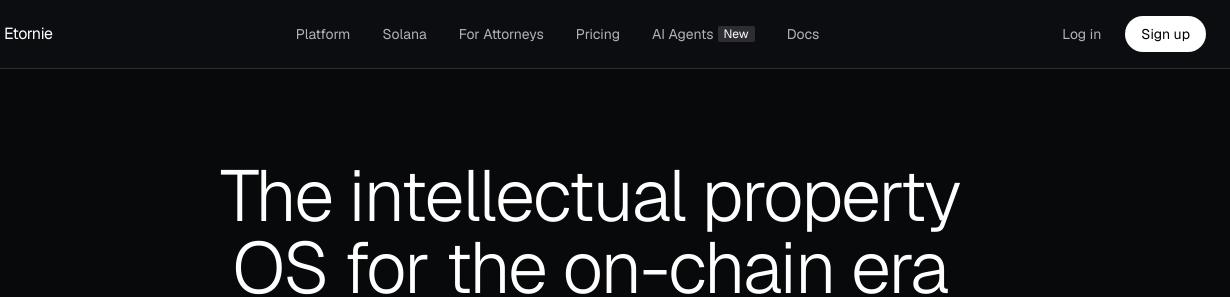
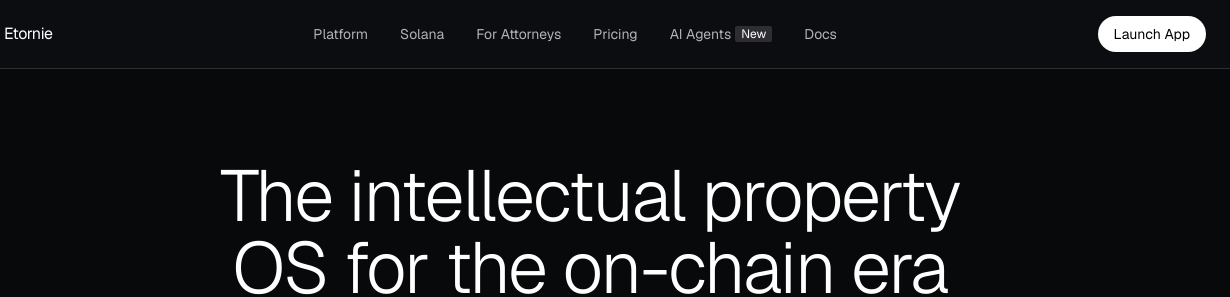
Before and after one commit to wienerlabs/etornie.xyz, a plain HTML site: page index.html in a window 1280 px wide. Shown: the top 297 px of the page, 50-1280 px from the left. Drawn offline with nearby package versions, Linux system fonts and the light colour scheme.

Commit message:
refactor: replace nav Log in/Sign up with single Launch App button
Consolidate the two-button nav (Log in text link + Sign up) into one
primary 'Launch App' CTA pointing to https://etornie.vercel.app/ across
all 8 pages. attorney.html nav (Attorney Portal) left as-is.

```diff
--- a/index.html
+++ b/index.html
@@ -102,8 +102,7 @@ pointer-events: none;
             <a href="/docs.html" class="hover:text-white transition-colors font-geist">Docs</a>
         </div>
         <div class="flex items-center gap-6">
-            <a href="https://etornie.vercel.app/" class="text-sm font-normal hover:text-white text-[#b0b3b8] transition-colors font-geist">Log in</a>
-            <a href="/pricing.html" class="bg-white text-black text-sm font-normal px-4 py-2 rounded-full hover:bg-gray-200 transition-colors font-geist">Sign up</a>
+            <a href="https://etornie.vercel.app/" class="bg-white text-black text-sm font-normal px-4 py-2 rounded-full hover:bg-gray-200 transition-colors font-geist">Launch App</a>
         </div>
     </nav>
 
```
Also changed, not shown: docs.html (+1 -2 lines), dpa.html (+1 -2 lines), platform.html (+1 -2 lines), pricing.html (+1 -2 lines), privacy.html (+1 -2 lines), solana.html (+1 -2 lines), terms.html (+1 -2 lines).
